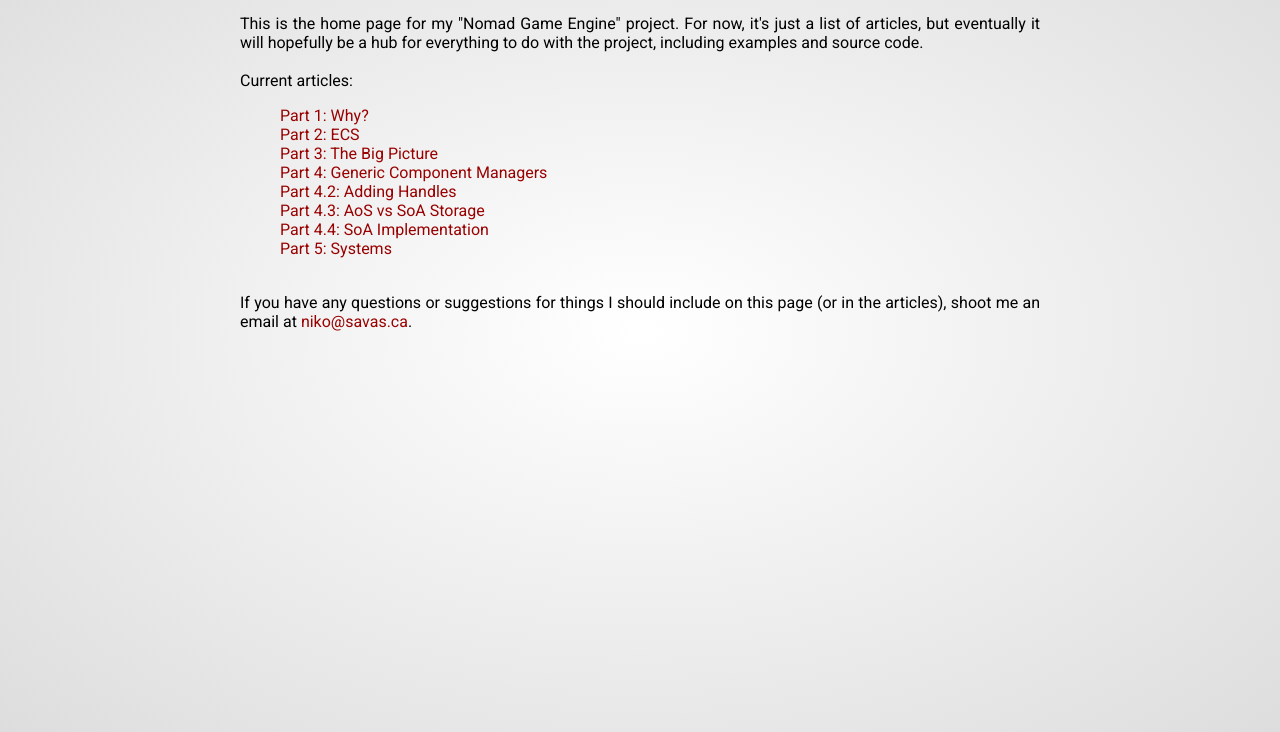
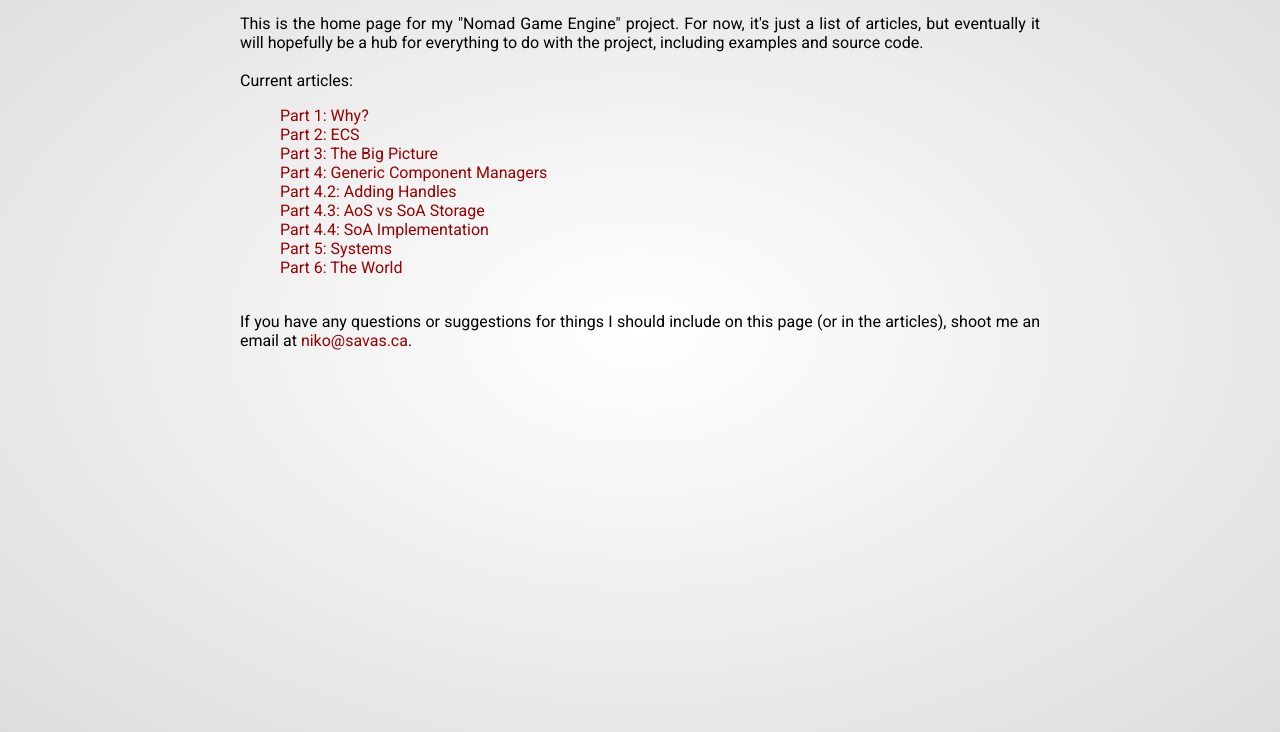
Before and after one commit to taurheim/savas.ca, a plain HTML site: page nomad.html in a window 1280 px wide. Shown: the part 89-821 px from the top of the page. Drawn offline with Linux system fonts and the light colour scheme.

Commit message:
Added Nomad pt. 6

```diff
--- a/nomad.html
+++ b/nomad.html
@@ -25,6 +25,7 @@
           <li><a href="https://medium.com/@savas/nomad-game-engine-part-4-3-aos-vs-soa-storage-5bec879aa38c">Part 4.3: AoS vs SoA Storage</a></li>
           <li><a href="https://medium.com/@savas/nomad-game-engine-part-4-4-soa-implementation-1c8e733dc0eb">Part 4.4: SoA Implementation</a></li>
           <li><a href="https://medium.com/@savas/nomad-game-engine-part-5-systems-b7e86b572d7b">Part 5: Systems</a></li>
+          <li><a href="https://medium.com/@savas/nomad-game-engine-part-6-the-world-303d305f55cb">Part 6: The World</a></li>
         </ul>
         <br>
         If you have any questions or suggestions for things I should include on this page (or in the articles), shoot me an email at <a href="mailto:niko@savas.ca" target="_top">niko@savas.ca</a>.
```
